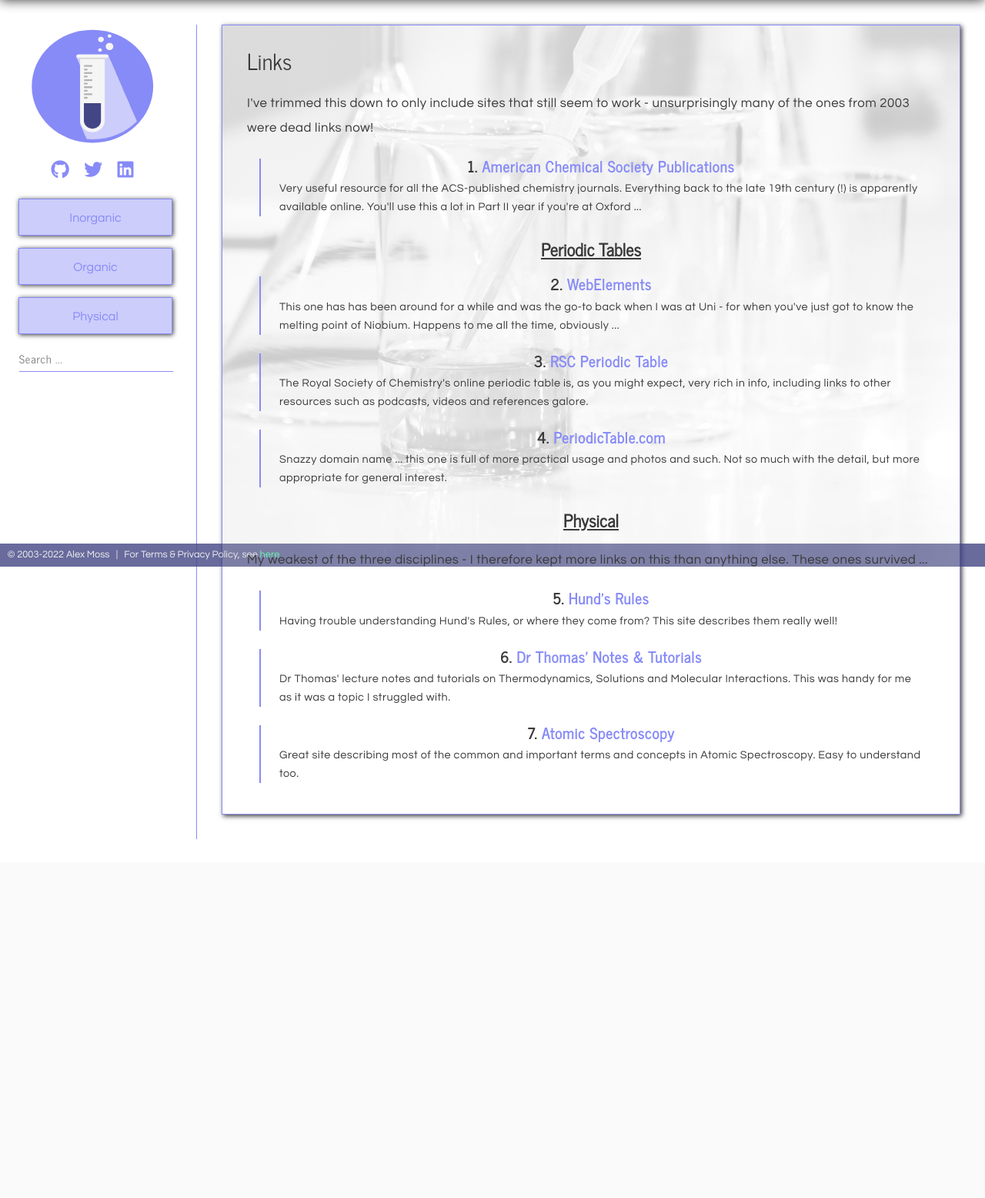
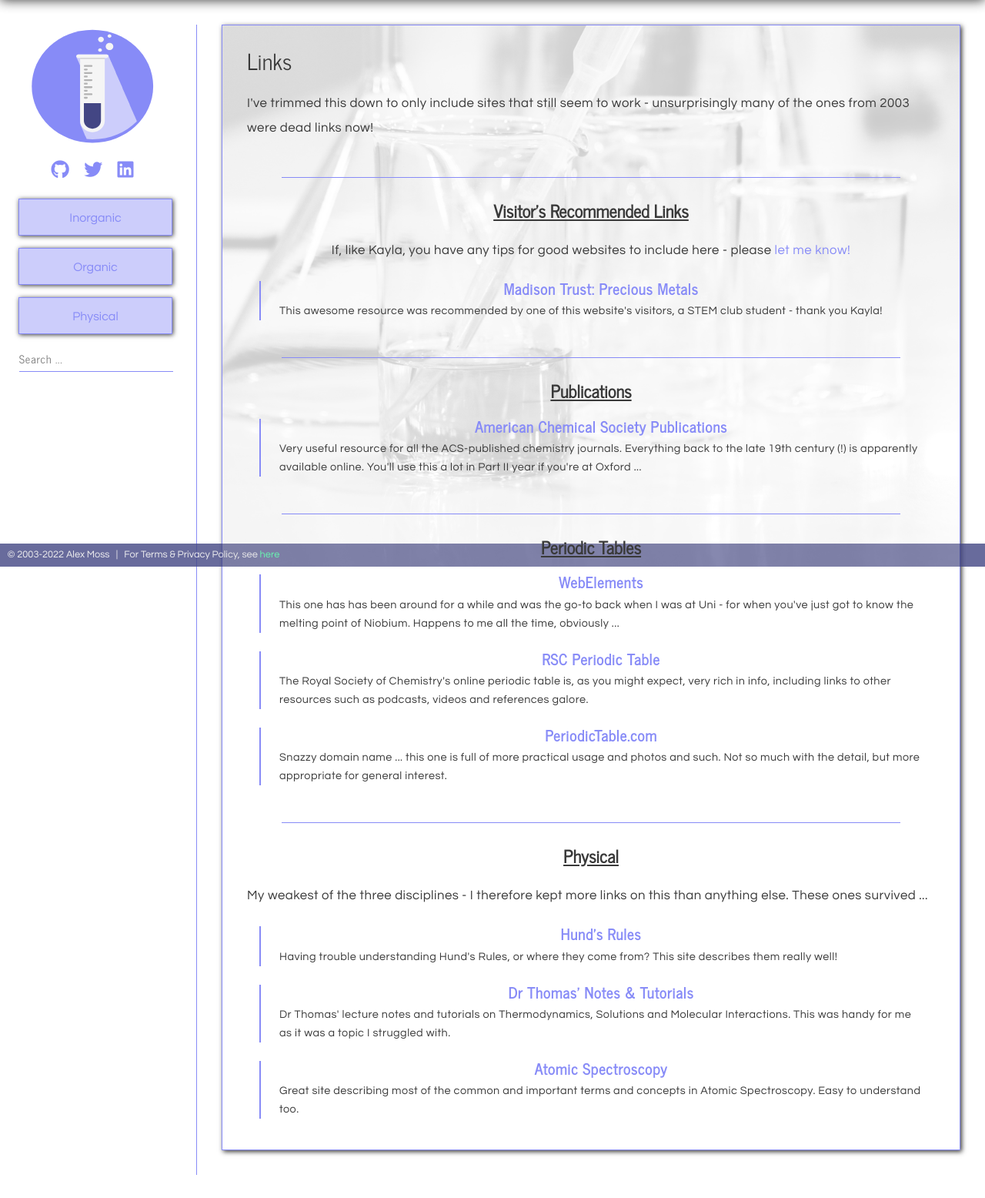
Before and after one commit to alexdmoss/alchemyst, a Flask app: page /links in a window 1280 px wide. Shown: the part 64-1620 px from the top of the page at 77% size. Before the commit the page ends 1154 px from the top, so only its background shows below. Run offline with Flask 2, Linux system fonts and the light colour scheme.

Commit message:
Add recommended link from Kayla following contact via email

```diff
--- a/alchemyst/templates/links.html
+++ b/alchemyst/templates/links.html
@@ -8,44 +8,63 @@
 
         <p>I've trimmed this down to only include sites that still seem to work - unsurprisingly many of the ones from 2003 were dead links now!</p>
 
+        <hr />
+
+        <h2>Visitor's Recommended Links</h2>
+
+        <p style="text-align: center;">If, like Kayla, you have any tips for good websites to include here - please <a href="/contact">let me know!</a></p>
+
         <section class="link">
-            <h3>1. <a href="https://pubs.acs.org/" target="_blank">American Chemical Society Publications</a></h3>
+            <h3><a href="https://www.madisontrust.com/client-resources/articles/gold-silver-and-other-precious-metals/" target="_blank">Madison Trust: Precious Metals</a></h3>
+            <p>This awesome resource was recommended by one of this website's visitors, a STEM club student - thank you Kayla!</p>
+        </section>
+
+        <hr />
+
+        <h2>Publications</h2>
+
+        <section class="link">
+            <h3><a href="https://pubs.acs.org/" target="_blank">American Chemical Society Publications</a></h3>
             <p>Very useful resource for all the ACS-published chemistry journals. Everything back to the late 19th century (!) is apparently available online. You'll use this a lot in Part II year if you're at Oxford ...</p>
         </section>
+
+        <hr />
 
         <h2>Periodic Tables</h2>
 
         <section class="link">
-            <h3>2. <a href="https://www.webelements.com/" target="_blank">WebElements</a></h3>
+            <h3><a href="https://www.webelements.com/" target="_blank">WebElements</a></h3>
             <p>This one has has been around for a while and was the go-to back when I was at Uni - for when you've just got to know the melting point of Niobium. Happens to me all the time, obviously ...</p>
         </section>
 
         <section class="link">
-            <h3>3. <a href="https://www.rsc.org/periodic-table" target="_blank">RSC Periodic Table</a></h3>
+            <h3><a href="https://www.rsc.org/periodic-table" target="_blank">RSC Periodic Table</a></h3>
             <p>The Royal Society of Chemistry's online periodic table is, as you might expect, very rich in info, including links to other resources such as podcasts, videos and references galore.</p>
         </section>
 
         <section class="link">
-            <h3>4. <a href="https://periodictable.com/" target="_blank">PeriodicTable.com</a></h3>
+            <h3><a href="https://periodictable.com/" target="_blank">PeriodicTable.com</a></h3>
             <p>Snazzy domain name ... this one is full of more practical usage and photos and such. Not so much with the detail, but more appropriate for general interest.</p>
         </section>
+
+        <hr />
 
         <h2>Physical</h2>
 
         <p>My weakest of the three disciplines - I therefore kept more links on this than anything else. These ones survived ...</p>
 
         <section class="link">
-            <h3>5. <a href="http://hyperphysics.phy-astr.gsu.edu/hbase/Atomic/Hund.html" target="_blank">Hund's Rules</a></h3>
+            <h3><a href="http://hyperphysics.phy-astr.gsu.edu/hbase/Atomic/Hund.html" target="_blank">Hund's Rules</a></h3>
             <p>Having trouble understanding Hund's Rules, or where they come from? This site describes them really well!</p>
         </section>
 
         <section class="link">
-            <h3>6. <a href="http://rkt.chem.ox.ac.uk/teaching.html" target="_blank">Dr Thomas' Notes & Tutorials</a></h3>
+            <h3><a href="http://rkt.chem.ox.ac.uk/teaching.html" target="_blank">Dr Thomas' Notes & Tutorials</a></h3>
             <p>Dr Thomas' lecture notes and tutorials on Thermodynamics, Solutions and Molecular Interactions. This was handy for me as it was a topic I struggled with.</p>
         </section>
 
         <section class="link">
-            <h3>7. <a href="http://hyperphysics.phy-astr.gsu.edu/hbase/quantum/atomstructcon.html#c1" target="_blank">Atomic Spectroscopy</a></h3>
+            <h3><a href="http://hyperphysics.phy-astr.gsu.edu/hbase/quantum/atomstructcon.html#c1" target="_blank">Atomic Spectroscopy</a></h3>
             <p>Great site describing most of the common and important terms and concepts in Atomic Spectroscopy. Easy to understand too.</p>
         </section>
 
```
